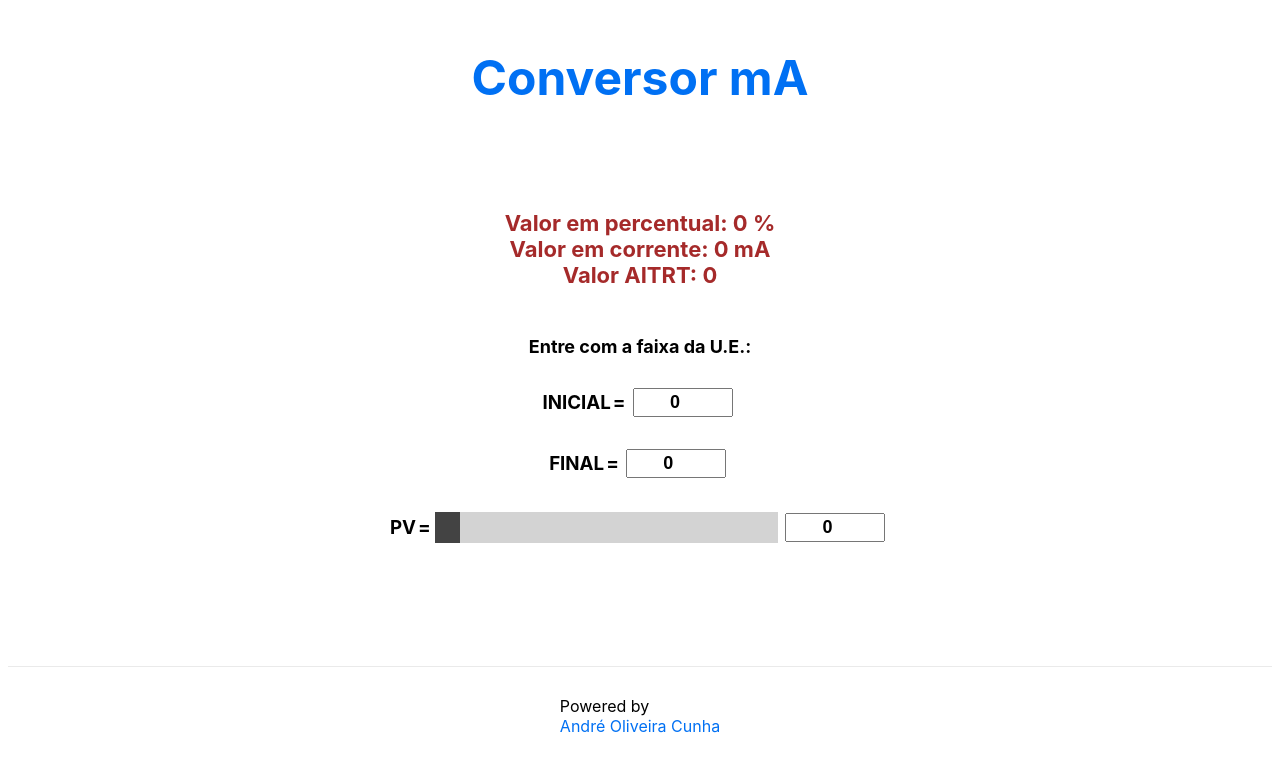
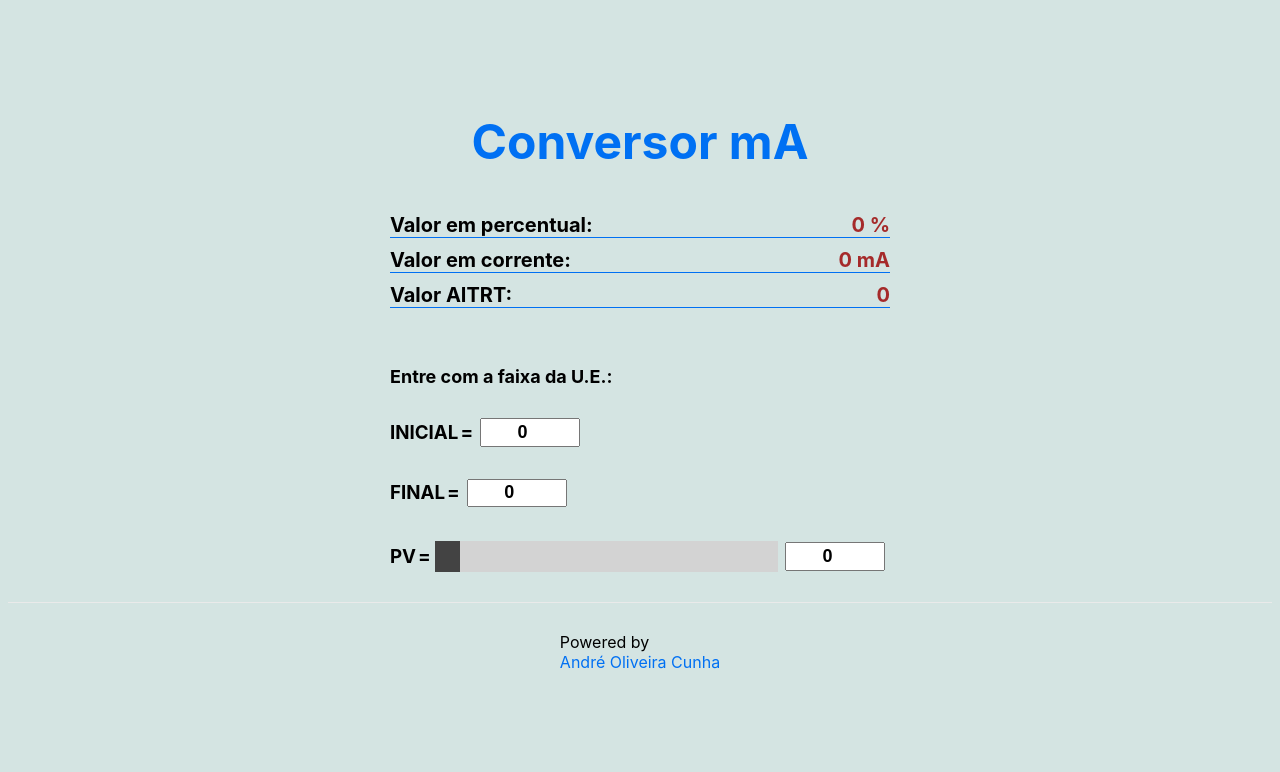
Before and after one commit to andreocunha/Conversor_mA, a Next.js app: page / in a window 1280 px wide. Shown: the top 772 px of the page. Built offline with nearby package versions, Linux system fonts and the light colour scheme.

Commit message:
Aplicando estilo

```diff
--- a/pages/index.js
+++ b/pages/index.js
@@ -45,9 +45,19 @@ export default function Home() {
       </h1>
 
       <main className={styles.main}>
-        <h1 className={styles.titlePV}>Valor em percentual: {valPorc} %</h1>
-        <h1 className={styles.titlePV}>Valor em corrente: {valmA} mA</h1>
-        <h1 className={styles.titlePV}>Valor AITRT: {valAITRT}</h1>
+        <div className={styles.result}>
+          <h1 className={styles.titlePV} style={{color: '#000000'}}>Valor em percentual: </h1>
+          <h1>{valPorc} %</h1>
+        </div>
+        <div className={styles.result}>
+          <h1 className={styles.titlePV} style={{color: '#000000'}}>Valor em corrente: </h1>
+          <h1>{valmA} mA</h1>
+        </div>
+        <div className={styles.result}>
+          <h1 className={styles.titlePV} style={{color: '#000000'}}>Valor AITRT: </h1>
+          <h1>{valAITRT}</h1>
+        </div>
+
 
         <h2>Entre com a faixa da U.E.:</h2>
         <div className={styles.inputArea}>
--- a/styles/Home.module.css
+++ b/styles/Home.module.css
@@ -5,19 +5,29 @@
   flex-direction: column;
   justify-content: center;
   align-items: center;
+  background-color: #d4e4e2;
 }
 
 .main {
   padding: 5rem 0;
   display: flex;
-  height: 70vh;
+  height: 50vh;
   flex-direction: column;
   justify-content: center;
-  align-items: center;
+  text-align: left;
+}
+
+.result{
+  display: flex;
+  flex-direction: row;
+  justify-content: space-between;
+  border-bottom: solid 1px;
+  border-bottom-color: #0070f3;
+  margin-bottom: 10px;
 }
 
 .main h1 {
-  font-size: 22px;
+  font-size: 20px;
   color: brown;
   margin: 0;
   padding: 0;
@@ -52,6 +62,7 @@
   line-height: 1.15;
   font-size: 3rem;
   margin-top: 1rem;
+  margin-bottom: 2rem;
   color: #0070f3;
 }
 
@@ -63,7 +74,6 @@
 .inputArea {
   display: flex;
   flex-direction: row;
-  justify-content: center;
   align-items: center;
   width: 500px;
   margin-top: 1rem;
```
